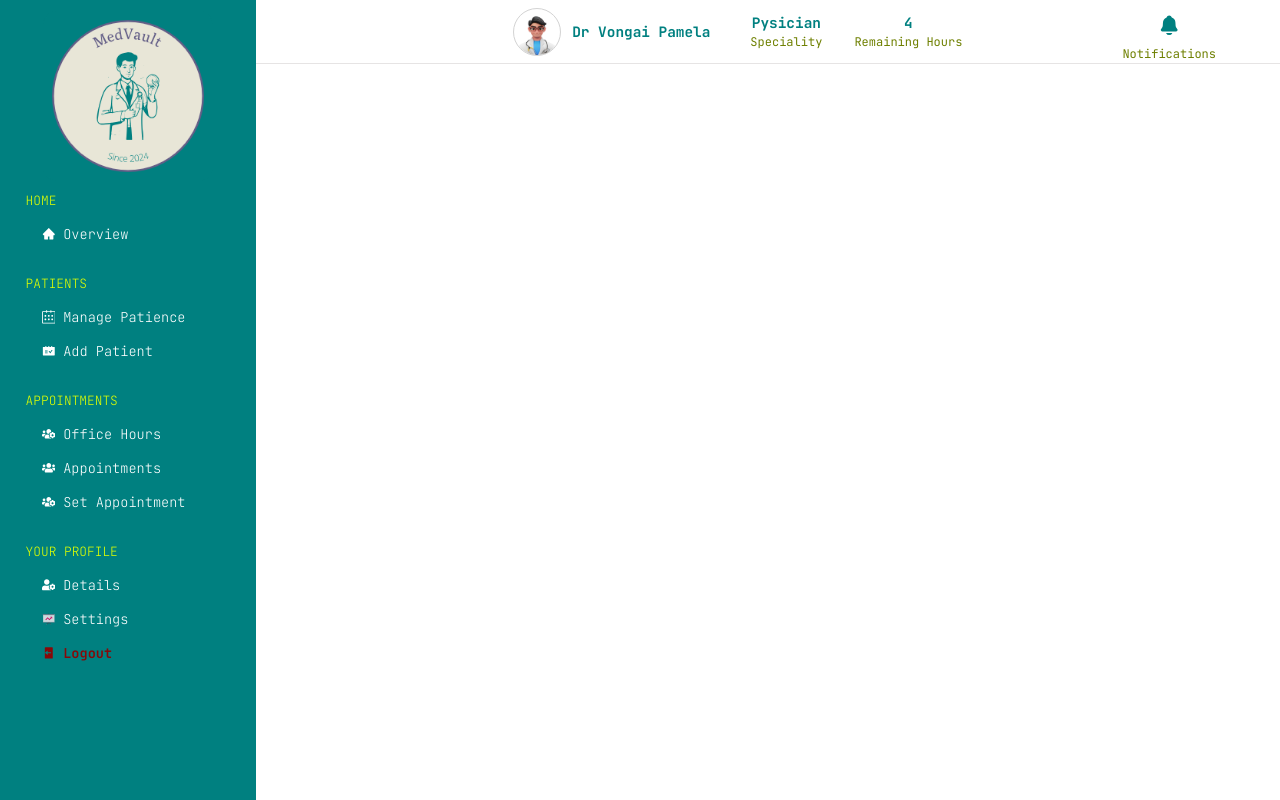
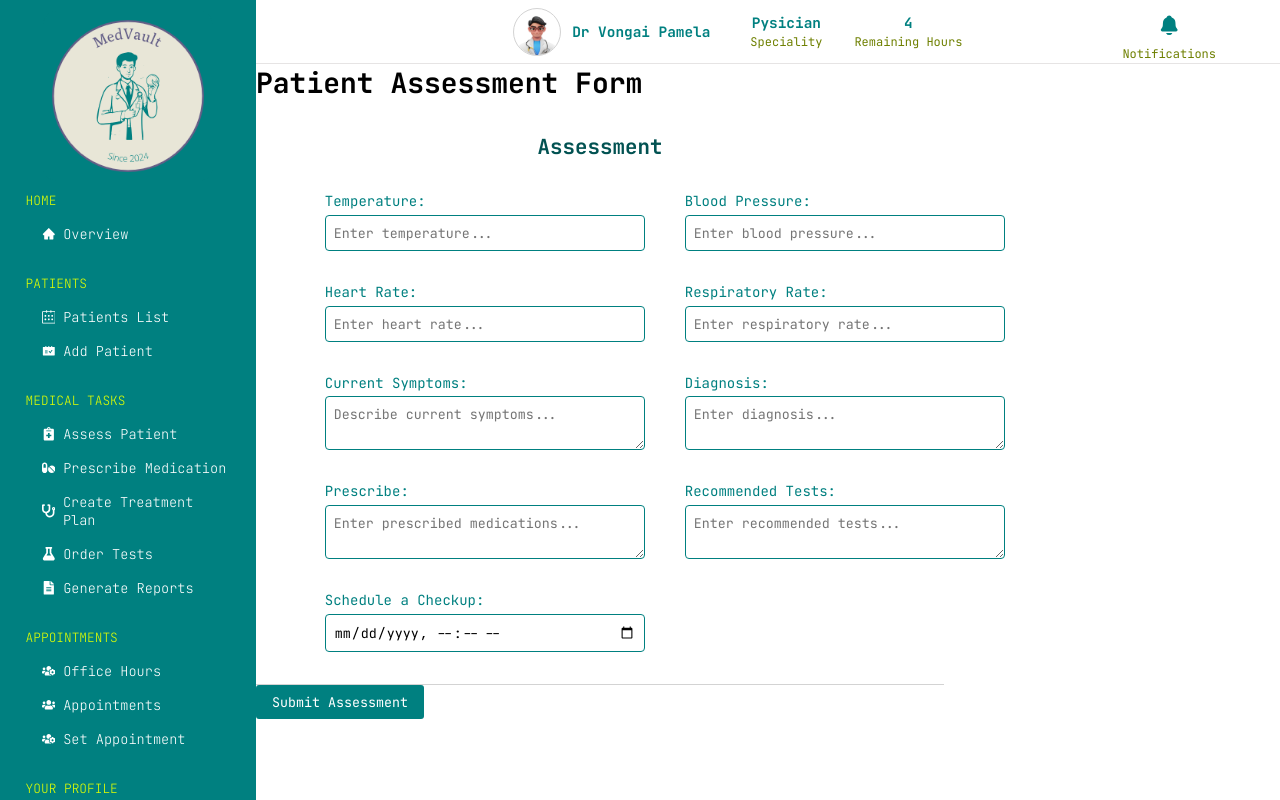
Before and after one commit to Amen-Musingarimi/medvault, a React (Create React App) app: page /medical-tasks/patient-assessment in a window 1280 px wide. Built offline with nearby package versions, Linux system fonts and the light colour scheme.

Commit message:
Add a patient assessment form

```diff
--- a/src/App.js
+++ b/src/App.js
@@ -6,6 +6,7 @@ import Authentication from './components/auth/Authentication';
 import AddPatientForm from './components/patients/AddPatient';
 import PatientsList from './components/patients/PatientsList';
 import PatientDetails from './components/patients/PatientDetails/PatientDetails';
+import PatientAssessmentForm from './components/medicalTasks/AssessPatient';
 import './App.css';
 
 const App = () => {
@@ -20,6 +21,12 @@ const App = () => {
           <Route exact path="/add-patient" index element={<AddPatientForm />} />
           <Route
             exact
+            path="/medical-tasks/patient-assessment"
+            index
+            element={<PatientAssessmentForm />}
+          />
+          <Route
+            exact
             path="/patients/:id"
             index
             element={<PatientDetails />}
--- /dev/null
+++ b/src/components/medicalTasks/AssessPatient.jsx
@@ -0,0 +1,149 @@
+import React, { useState } from 'react';
+
+import classes from './AssessPatient.module.css';
+
+const PatientAssessmentForm = () => {
+  const initialFormData = {
+    temperature: '',
+    bloodPressure: '',
+    heartRate: '',
+    respiratoryRate: '',
+    currentSymptoms: '',
+    diagnosis: '',
+    prescribe: '',
+    recommendedTests: '',
+    checkupDate: '',
+  };
+
+  const [formData, setFormData] = useState(initialFormData);
+
+  const handleChange = (e) => {
+    const { name, value } = e.target;
+    setFormData((prevState) => ({
+      ...prevState,
+      [name]: value,
+    }));
+  };
+
+  const handleSubmit = (e) => {
+    e.preventDefault();
+    // Handle form submission (e.g., send data to backend)
+    console.log(formData);
+    // Dispatch action to create patient assessment
+    // dispatch(createPatientAssessment(formData));
+    // Reset form data
+    setFormData(initialFormData);
+  };
+
+  return (
+    <div className={classes.container}>
+      <h1>Patient Assessment Form</h1>
+      <form onSubmit={handleSubmit} className={classes.patient_assessment_form}>
+        <div className={classes.personal_details}>
+          <h2 className={classes.form_section_heading}>Assessment</h2>
+          <div className={classes.personal_details_inputs}>
+            <div className={classes.form_control}>
+              <label className={classes.input_label}>Temperature:</label>
+              <input
+                type="text"
+                name="temperature"
+                placeholder="Enter temperature..."
+                value={formData.temperature}
+                onChange={handleChange}
+                className={classes.input_area}
+              />
+            </div>
+            <div className={classes.form_control}>
+              <label className={classes.input_label}>Blood Pressure:</label>
+              <input
+                type="text"
+                name="bloodPressure"
+                placeholder="Enter blood pressure..."
+                value={formData.bloodPressure}
+                onChange={handleChange}
+                className={classes.input_area}
+              />
+            </div>
+            <div className={classes.form_control}>
+              <label className={classes.input_label}>Heart Rate:</label>
+              <input
+                type="text"
+                name="heartRate"
+                placeholder="Enter heart rate..."
+                value={formData.heartRate}
+                onChange={handleChange}
+                className={classes.input_area}
+              />
+            </div>
+            <div className={classes.form_control}>
+              <label className={classes.input_label}>Respiratory Rate:</label>
+              <input
+                type="text"
+                name="respiratoryRate"
+                placeholder="Enter respiratory rate..."
+                value={formData.respiratoryRate}
+                onChange={handleChange}
+                className={classes.input_area}
+              />
+            </div>
+            <div className={classes.form_control}>
+              <label className={classes.input_label}>Current Symptoms:</label>
+              <textarea
+                name="currentSymptoms"
+                placeholder="Describe current symptoms..."
+                value={formData.currentSymptoms}
+                onChange={handleChange}
+                className={classes.input_area}
+              />
+            </div>
+            <div className={classes.form_control}>
+              <label className={classes.input_label}>Diagnosis:</label>
+              <textarea
+                name="diagnosis"
+                placeholder="Enter diagnosis..."
+                value={formData.diagnosis}
+                onChange={handleChange}
+                className={classes.input_area}
+              />
+            </div>
+            <div className={classes.form_control}>
+              <label className={classes.input_label}>Prescribe:</label>
+              <textarea
+                name="prescribe"
+                placeholder="Enter prescribed medications..."
+                value={formData.prescribe}
+                onChange={handleChange}
+                className={classes.input_area}
+              />
+            </div>
+            <div className={classes.form_control}>
+              <label className={classes.input_label}>Recommended Tests:</label>
+              <textarea
+                name="recommendedTests"
+                placeholder="Enter recommended tests..."
+                value={formData.recommendedTests}
+                onChange={handleChange}
+                className={classes.input_area}
+              />
+            </div>
+            <div className={classes.form_control}>
+              <label className={classes.input_label}>Schedule a Checkup:</label>
+              <input
+                type="datetime-local"
+                name="checkupDate"
+                value={formData.checkupDate}
+                onChange={handleChange}
+                className={classes.input_area}
+              />
+            </div>
+          </div>
+        </div>
+        <button type="submit" className={classes.submit_btn}>
+          Submit Assessment
+        </button>
+      </form>
+    </div>
+  );
+};
+
+export default PatientAssessmentForm;
--- /dev/null
+++ b/src/components/medicalTasks/AssessPatient.module.css
@@ -0,0 +1,83 @@
+.add_patient_form {
+  display: flex;
+  flex-direction: column;
+  align-items: center;
+  justify-content: flex-start;
+  width: 100%;
+  padding: 1rem;
+  height: 100%;
+  gap: 1rem;
+}
+
+.form_section_heading {
+  font-size: 1.3rem;
+  color: #025252;
+  align-self: center;
+}
+
+.personal_details {
+  display: flex;
+  flex-direction: column;
+  align-items: center;
+  justify-content: flex-start;
+  width: 100%;
+  gap: 2rem;
+  border-bottom: 1px solid #d3d3d3;
+  padding: 2rem 0;
+}
+
+.personal_details_inputs {
+  display: grid;
+  grid-template-columns: repeat(2, 1fr);
+  gap: 2rem;
+  width: 80%;
+}
+
+.form_control {
+  display: flex;
+  flex-direction: column;
+  align-items: flex-start;
+  justify-content: flex-start;
+  gap: 0.3rem;
+  width: 100%;
+}
+
+.input_label {
+  color: #008080;
+}
+
+.required_sign {
+  color: red;
+  align-self: self-start;
+  font-size: 1rem;
+  font-weight: 400;
+}
+
+.optional_message {
+  color: #c4c2c2;
+}
+
+.input_area {
+  width: 20rem;
+  padding: 0.5rem;
+  outline: none;
+  border: 1px solid #008080;
+  border-radius: 4px;
+  color: inherit;
+  font-family: inherit;
+  color: inherit;
+  margin-right: 0.5rem;
+}
+
+.submit_btn {
+  background-color: #008080;
+  padding: 0.5rem 1rem;
+  color: #fff;
+  border: none;
+  border-radius: 3px;
+  cursor: pointer;
+}
+
+.submit_btn:hover {
+  background-color: #005050;
+}
--- a/src/components/sideBar/SideBar.jsx
+++ b/src/components/sideBar/SideBar.jsx
@@ -4,7 +4,16 @@ import { Link } from 'react-router-dom';
 import { AiFillHome } from 'react-icons/ai';
 import { SlCalender } from 'react-icons/sl';
 import { AiFillSchedule } from 'react-icons/ai';
-import { FaUsers, FaUsersCog, FaUserCog } from 'react-icons/fa';
+import {
+  FaUsers,
+  FaUsersCog,
+  FaUserCog,
+  FaPills,
+  FaStethoscope,
+  FaFlask,
+  FaFileAlt,
+  FaNotesMedical,
+} from 'react-icons/fa';
 import { FcStatistics } from 'react-icons/fc';
 import { BiSolidLogOut } from 'react-icons/bi';
 import logo from '../../assets/madvault-logo.png';
@@ -25,13 +34,41 @@ const SideBar = () => {
           <p className={classes.linkHeading}>PATIENTS</p>
           <Link to="/patients" className={classes.homeLink}>
             <SlCalender />
-            <p className={classes.homeText}>Manage Patience</p>
+            <p className={classes.homeText}>Patients List</p>
           </Link>
           <Link to="/add-patient" className={classes.homeLink}>
             <AiFillSchedule />
             <p className={classes.homeText}>Add Patient</p>
           </Link>
         </div>
+
+        <div className={classes.homeLinkCont}>
+          <p className={classes.linkHeading}>MEDICAL TASKS</p>
+          <Link
+            to="/medical-tasks/patient-assessment"
+            className={classes.homeLink}
+          >
+            <FaNotesMedical />
+            <p className={classes.homeText}>Assess Patient</p>
+          </Link>
+          <Link to="/prescribe-medication" className={classes.homeLink}>
+            <FaPills />
+            <p className={classes.homeText}>Prescribe Medication</p>
+          </Link>
+          <Link to="/create-treatment-plan" className={classes.homeLink}>
+            <FaStethoscope />
+            <p className={classes.homeText}>Create Treatment Plan</p>
+          </Link>
+          <Link to="/order-tests" className={classes.homeLink}>
+            <FaFlask />
+            <p className={classes.homeText}>Order Tests</p>
+          </Link>
+          <Link to="/generate-reports" className={classes.homeLink}>
+            <FaFileAlt />
+            <p className={classes.homeText}>Generate Reports</p>
+          </Link>
+        </div>
+
         <div className={classes.homeLinkCont}>
           <p className={classes.linkHeading}>APPOINTMENTS</p>
           <Link to="/set-availability" className={classes.homeLink}>
```
